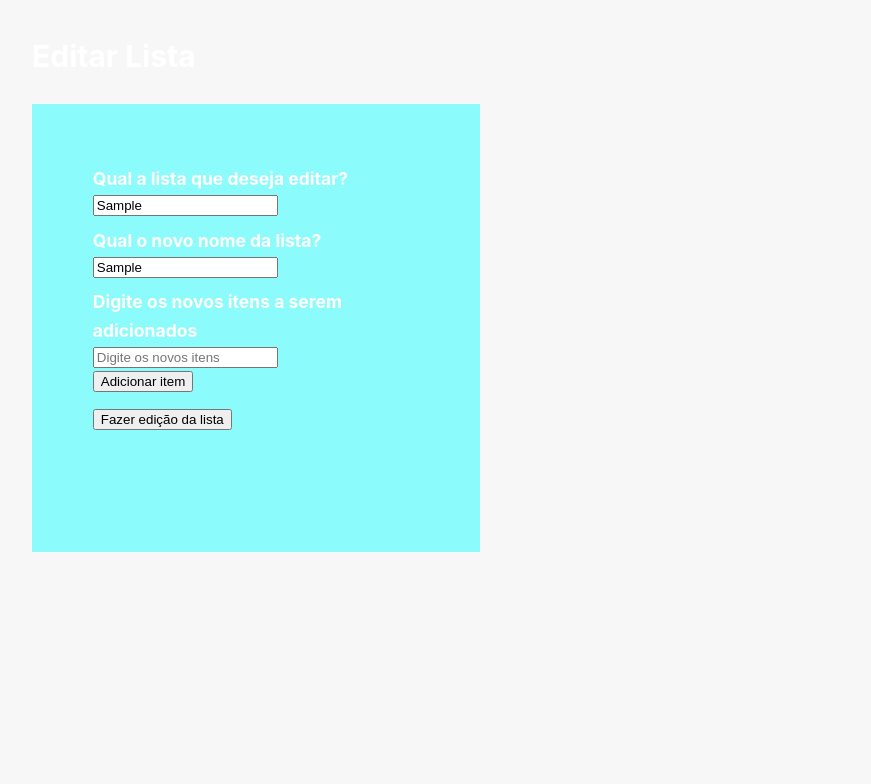
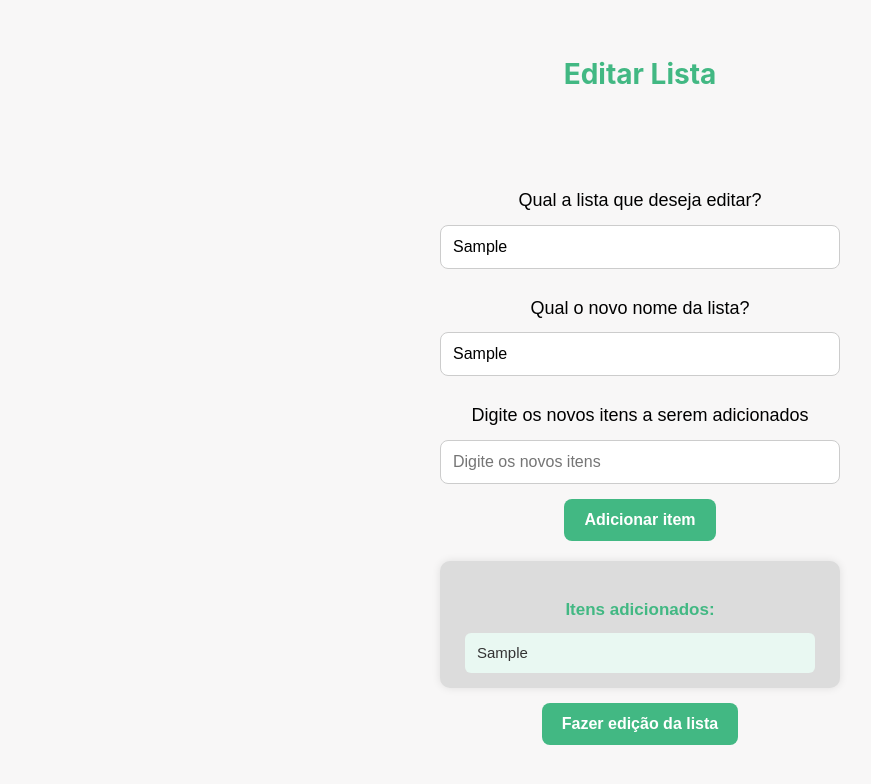
Before and after one commit to arthurocha-dev/task_aplication, a Vue app: page /editedList in a window 1280 px wide. Both pictures are taken after typing "Sample", "Sample", "Sample" into the empty fields and a click on the button "Adicionar item". Shown: the top 784 px of the page, without its empty margins (0-871 px from the left). Built offline with nearby package versions, Linux system fonts and the light colour scheme; the HTML template or start-up script is replaced by a standard one.

Commit message:
update front

```diff
--- a/src/views/DeletedList.vue
+++ b/src/views/DeletedList.vue
@@ -54,17 +54,76 @@ async function deleteFunction(){
 
 <style scoped lang="css">
 
-.deleteForm{
-    height: 30vw;
-    width: 30vw;
-    background-color: maroon;
-    padding-top: 3%;
-    padding-left: 3%;
+.deleteForm {
+  display: flex;
+  flex-direction: column;
+  align-items: center;
+  justify-content: start;
+  min-height: 100vh;
+  background: #f8f8f8;
+  font-family: 'Poppins', sans-serif;
+  padding: 40px 20px;
+  border-radius: 12px;
 }
 
-.title{
-    font-weight: bold;
-    color: white
+.title {
+  text-align: center;
+  color: #e63946; /* vermelho de alerta */
+  font-size: 28px;
+  font-weight: 700;
+  margin-bottom: 30px;
+}
+
+.inputDelete {
+  width: 100%;
+  max-width: 400px;
+  padding: 12px;
+  border-radius: 8px;
+  border: 1px solid #ccc;
+  font-size: 16px;
+  transition: all 0.3s ease;
+}
+
+.inputDelete:focus {
+  border-color: #e63946;
+  outline: none;
+  box-shadow: 0 0 5px rgba(230, 57, 70, 0.4);
+}
+
+.deleteButton {
+  background: #e63946;
+  border: none;
+  padding: 12px 20px;
+  border-radius: 8px;
+  color: white;
+  font-weight: bold;
+  font-size: 16px;
+  cursor: pointer;
+  margin-top: 20px;
+  transition: background 0.3s ease, transform 0.2s ease;
+}
+
+.deleteButton:hover {
+  background: #b91c1c;
+  transform: translateY(-2px);
+}
+
+.msg {
+  color: #333;
+  margin-top: 25px;
+  font-size: 18px;
+  text-align: center;
+}
+
+/* Responsividade */
+@media (max-width: 480px) {
+  .inputDelete {
+    max-width: 100%;
+  }
+
+  .deleteButton {
+    width: 100%;
+  }
 }
 
 </style>
--- a/src/views/EditedList.vue
+++ b/src/views/EditedList.vue
@@ -1,24 +1,44 @@
 <template>
-    <h1 style="color: white; font-weight: bold;" >Editar Lista</h1>
+  <h1>Editar Lista</h1>
   <br>
 
   <div class="editedForm">
+    <h3 class="requestEdited">Qual a lista que deseja editar?</h3>
+    <input
+      type="text"
+      placeholder="Digite o nome da lista"
+      v-model="nameList"
+      class="searchList"
+    />
 
-            <h3 class="requestEdited">Qual a lista que deseja editar?</h3>
-            <input type="text" placeholder="Digite o nome da lista" v-model="nameList" class="searchList">
     <h3 class="newNameListTitle">Qual o novo nome da lista?</h3>
-            <input type="text" placeholder="Digite o novo nome" v-model="newList.name_edited" class="newNameListInput">
+    <input
+      type="text"
+      placeholder="Digite o novo nome"
+      v-model="newList.name_edited"
+      class="newNameListInput"
+    />
+
     <h3 class="newItensTitle">Digite os novos itens a serem adicionados</h3>
-            <input type="text" placeholder="Digite os novos itens" v-model="item" class="newItensInput" >
+    <input
+      type="text"
+      placeholder="Digite os novos itens"
+      v-model="item"
+      class="newItensInput"
+    />
 
-            <br>
     <button @click="addItem(item)" class="buttonItem">Adicionar item</button>
-            <br>
+
+    <div v-if="newList.list_edited && newList.list_edited.length" class="addedItemsBox">
+      <h3 class="addedTitle">Itens adicionados:</h3>
+      <ul>
+        <li v-for="(it, index) in newList.list_edited" :key="index">{{ it }}</li>
+      </ul>
+    </div>
+
     <button @click="edit" class="buttonEdit">Fazer edição da lista</button>
 
     <h3>{{ msg }}</h3>
-
-
   </div>
 </template>
 
@@ -94,33 +114,135 @@ async function edit() {
 
 <style scoped lang="css">
 
-.editedForm{
-    height: 35vw;
-    width: 35vw;
-    padding: 5%;
-    background-color: rgba(0, 255, 255, 0.435);
+.editedForm {
+  display: flex;
+  flex-direction: column;
+  align-items: center;
+  justify-content: start;
+  min-height: 100vh;
+  /* background: #f2f2f2; */
+  font-family: 'Poppins', sans-serif;
+  padding: 40px 20px;
+  border-radius: 12px;
 }
 
-.requestEdited{
+h1 {
+  text-align: center;
+  margin-top: 20px;
+  color: #42b883;
+  font-weight: 700;
+  font-size: 28px;
+}
+
+.requestEdited,
+.newNameListTitle,
+.newItensTitle {
+  color: var(--color-text);
+  margin-top: 25px;
+  margin-bottom: 10px;
+  font-size: 18px;
+  text-align: center;
+}
+
+.searchList,
+.newNameListInput,
+.newItensInput {
+  width: 100%;
+  max-width: 400px;
+  padding: 12px;
+  border-radius: 8px;
+  border: 1px solid #ccc;
+  font-size: 16px;
+  transition: all 0.3s ease;
+}
+
+.searchList:focus,
+.newNameListInput:focus,
+.newItensInput:focus {
+  border-color: #42b883;
+  outline: none;
+  box-shadow: 0 0 5px rgba(66, 184, 131, 0.4);
+}
+
+.buttonItem,
+.buttonEdit {
+  background: #42b883;
+  border: none;
+  padding: 12px 20px;
+  border-radius: 8px;
   color: white;
   font-weight: bold;
+  font-size: 16px;
+  cursor: pointer;
+  transition: background 0.3s ease, transform 0.2s ease;
+  margin-top: 15px;
 }
 
-.newNameListTitle{
-    margin-top: 3%;
-    color: white;
-    font-weight: bold;
+.buttonItem:hover,
+.buttonEdit:hover {
+  background: #36976d;
+  transform: translateY(-2px);
 }
-.newItensTitle{
-    margin-top: 3%;
-    color: white;
-    font-weight: bold;
+
+.addedItemsBox {
+  background: var(--color-backgound-form);
+  border-radius: 10px;
+  padding: 15px 25px;
+  margin-top: 20px;
+  max-width: 400px;
+  width: 100%;
+  box-shadow: 0 0 8px rgba(0, 0, 0, 0.1);
+}
+
+.addedItemsBox ul {
+  list-style: none;
+  padding: 0;
+  margin: 0;
+}
+
+.addedItemsBox li {
+  background: #e9f8f2;
+  margin-top: 8px;
+  padding: 8px 12px;
+  border-radius: 6px;
+  color: #333;
+  font-size: 15px;
+}
+
+.addedTitle {
+  color: #42b883;
+  font-weight: 600;
+  margin-bottom: 10px;
+}
+
+h3 {
+  color: #333;
+  margin-top: 20px;
+  font-size: 17px;
+  text-align: center;
+}
+
+@media (max-width: 480px) {
+  .editedForm {
+    padding: 30px 15px;
+  }
+
+  .searchList,
+  .newNameListInput,
+  .newItensInput {
+    max-width: 100%;
+  }
+
+  .buttonItem,
+  .buttonEdit {
+    width: 100%;
+  }
+
+  .addedItemsBox {
+    max-width: 100%;
+  }
 }
 
 
-.buttonEdit{
-    margin-top: 5%;
-}
-
 
 </style>
--- a/src/views/SearchTasks.vue
+++ b/src/views/SearchTasks.vue
@@ -77,31 +77,109 @@ async function search() {
 
 <style scoped lang="css">
 
-.listContent{
-    height: 30vw;
-    width:  40vw;
-    background-color: darkolivegreen;
-
+.listContent {
+  display: flex;
+  flex-direction: column;
+  align-items: center;
+  justify-content: start;
+  min-height: 100vh;
+  /* background: var(--color-backgound-form); */
+  font-family: 'Poppins', sans-serif;
+  padding: 40px 20px;
 }
 
-.request{
-    margin: 3%;
-    font-weight: bold;
-    color: white
+.request {
+  color: var(--color-text);
+  margin-bottom: 20px;
+  font-size: 22px;
+  text-align: center;
 }
 
-
-.inputList{
-    margin-left: 3%;
-    width: 40% ;
-
-
-
+.search {
+  display: flex;
+  flex-direction: row;
+  align-items: center;
+  gap: 10px;
+  width: 100%;
+  max-width: 450px;
+  margin-bottom: 30px;
 }
 
-.nameList{
-    font-weight: bold;
-    margin-top: 3%;
+.inputList {
+  flex: 1;
+  padding: 12px;
+  border-radius: 8px;
+  border: 1px solid #ccc;
+  font-size: 16px;
+  transition: all 0.3s ease;
+}
+
+.inputList:focus {
+  border-color: #42b883;
+  outline: none;
+  box-shadow: 0 0 5px rgba(66, 184, 131, 0.4);
+}
+
+.button {
+  background: #42b883;
+  border: none;
+  padding: 12px 20px;
+  border-radius: 8px;
+  color: white;
+  font-weight: bold;
+  font-size: 16px;
+  cursor: pointer;
+  transition: background 0.3s ease;
+}
+
+.button:hover {
+  background: #36976d;
+}
+
+.nameList {
+  color: #35495e;
+  font-size: 20px;
+  font-weight: 600;
+  margin-bottom: 10px;
+}
+
+ul {
+  list-style: none;
+  padding: 0;
+  margin: 0;
+  width: 100%;
+  max-width: 450px;
+}
+
+.itensList {
+  background: white;
+  border-radius: 8px;
+  padding: 12px;
+  margin-bottom: 10px;
+  box-shadow: 0 2px 6px rgba(0,0,0,0.1);
+  color: #333;
+  font-size: 16px;
+  text-align: left;
+  transition: transform 0.2s ease, box-shadow 0.2s ease;
+}
+
+.itensList:hover {
+  transform: translateY(-3px);
+  box-shadow: 0 4px 8px rgba(0,0,0,0.15);
+}
+
+@media (max-width: 480px) {
+  .search {
+    flex-direction: column;
+  }
+
+  .button {
+    width: 100%;
+  }
+
+  .inputList {
+    width: 100%;
+  }
 }
 
 
```
Lines whose indentation alone changed are shown as unchanged.
